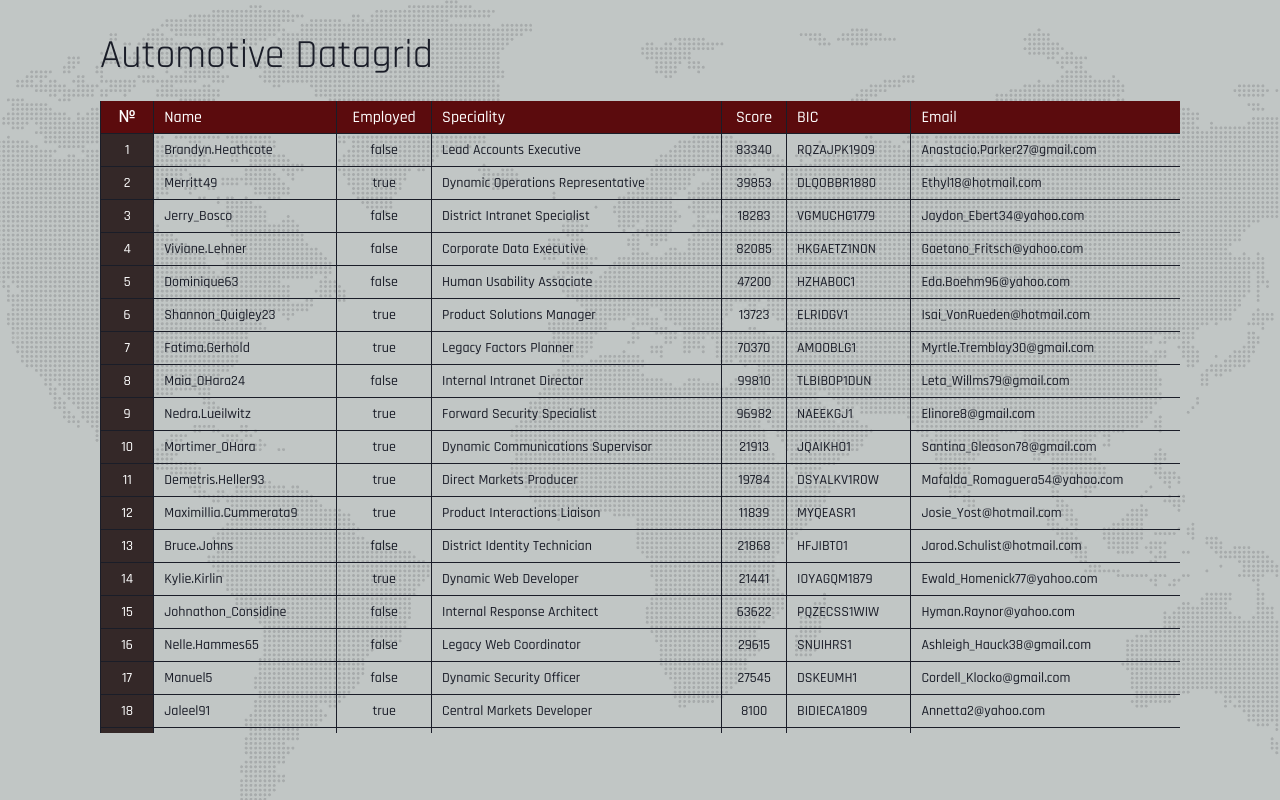
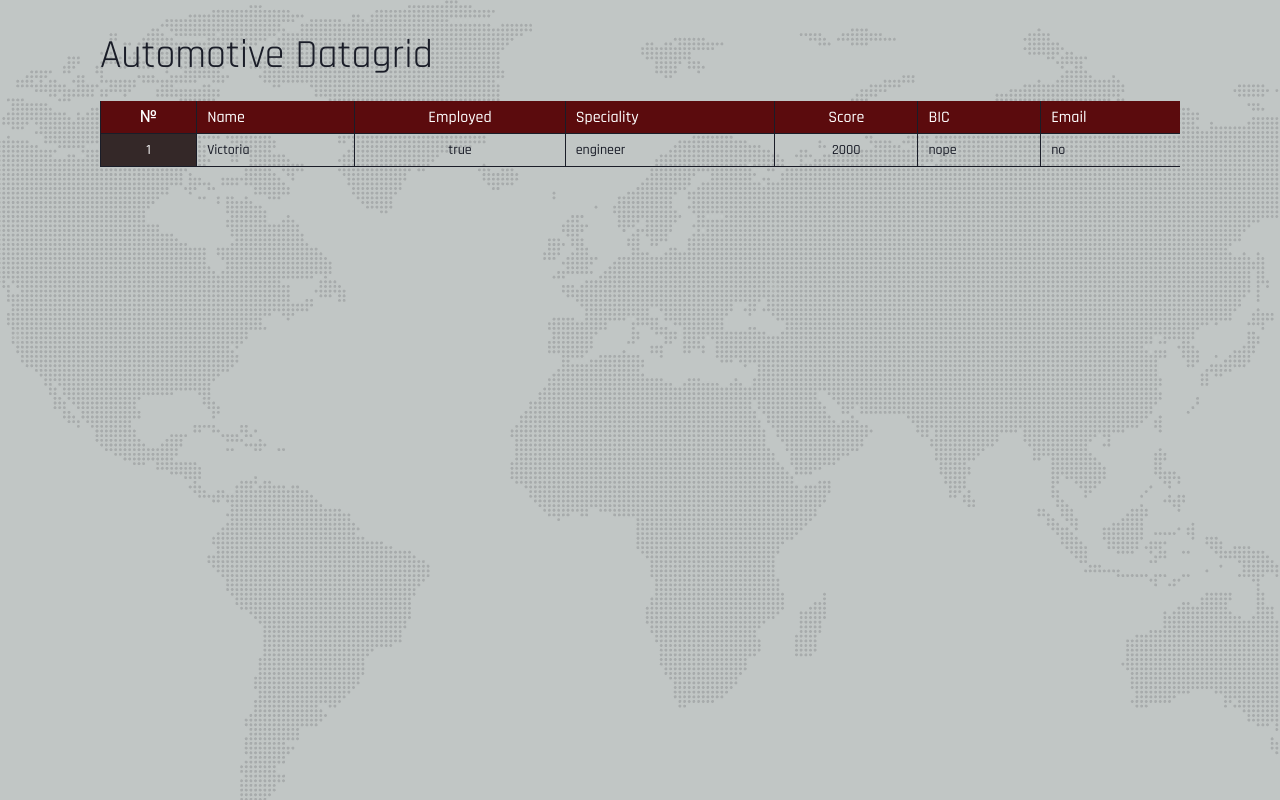
Before and after one commit to Victoria-Butrym/datagrid, a React (Create React App) app in the folder datagrid/: page / in a window 1280 px wide. Built offline with nearby package versions, Linux system fonts and the light colour scheme.

Commit message:
feat: add store to app

```diff
--- a/datagrid/src/App.js
+++ b/datagrid/src/App.js
@@ -1,41 +1,67 @@
 import React, { Component } from "react";
-import Faker from "faker";
+// import Faker from "faker";
+import { Provider } from "react-redux";
+import store from "./reducers/controlState";
+
+// import { createStore } from "redux";
 
 import Table from "./components/Table/table";
 
 import "./App.css";
 
+// const initialState = () => {
+//   return {
+//     users: [
+//       {
+//         position: 1,
+//         name: "Victoria",
+//         boolean: "true",
+//         jobTitle: "engineer",
+//         score: "2000",
+//         finance: "nope",
+//         email: "no",
+//         id: 1
+//       }
+//     ]
+//   };
+// };
+
+// function reducer(state = initialState(), action) {
+//   return state;
+// }
+
+// const store = createStore(reducer);
+
 class App extends Component {
-  state = {
-    users: []
-  };
+  // state = {
+  //   users: []
+  // };
 
   componentDidMount() {
     document.title = "React/Redux datagrid";
   }
 
-  componentWillMount() {
-    for (let i = 0; i < 1000; i++) {
-      const user = {
-        name: Faker.internet.userName(),
-        email: Faker.internet.email(),
-        score: Faker.random.number(),
-        id: i,
-        jobTitle: Faker.name.jobTitle(),
-        finance: Faker.finance.bic(),
-        boolean: `${Faker.random.boolean()}`,
-        position: i + 1
-      };
-      this.setState(prevState => ({
-        users: [...prevState.users, user]
-      }));
-    }
-  }
+  // componentWillMount() {
+  //   for (let i = 0; i < 1000; i++) {
+  //     const user = {
+  //       name: Faker.internet.userName(),
+  //       email: Faker.internet.email(),
+  //       score: Faker.random.number(),
+  //       id: i,
+  //       jobTitle: Faker.name.jobTitle(),
+  //       finance: Faker.finance.bic(),
+  //       boolean: `${Faker.random.boolean()}`,
+  //       position: i + 1
+  //     };
+  //     this.setState(prevState => ({
+  //       users: [...prevState.users, user]
+  //     }));
+  //   }
+  // }
 
   render() {
-    const { users } = this.state;
-
     return (
+      <Provider store={store}>
         <div className="App">
           <h1
             style={{
@@ -47,8 +73,10 @@ class App extends Component {
           >
             Automotive Datagrid
           </h1>
-        <Table data={users} />
+          {/* <Table data={users} /> */}
+          <Table />
         </div>
+      </Provider>
     );
   }
 }
--- a/datagrid/src/components/Table/table.js
+++ b/datagrid/src/components/Table/table.js
@@ -1,6 +1,11 @@
 import React from "react";
+import { connect } from "react-redux";
 
-const Table = ({ data }) => {
+const mapStateToProps = state => ({
+  users: state.users
+});
+
+const Table = ({ users }) => {
   return (
     <div className="table-wrapper">
       <table className="table">
@@ -16,7 +21,7 @@ const Table = ({ data }) => {
           </tr>
         </thead>
         <tbody>
-          {data.map(user => (
+          {users.map(user => (
             <tr key={user.id} className="table-row">
               <td className="center position sticky">{user.position}</td>
               <td className="name">{user.name}</td>
@@ -33,4 +38,4 @@ const Table = ({ data }) => {
   );
 };
 
-export default Table;
+export default connect(mapStateToProps)(Table);
--- /dev/null
+++ b/datagrid/src/reducers/controlState.js
@@ -0,0 +1,27 @@
+// import React from "react";
+import { createStore } from "redux";
+
+const initialState = () => {
+  return {
+    users: [
+      {
+        position: 1,
+        name: "Victoria",
+        boolean: "true",
+        jobTitle: "engineer",
+        score: "2000",
+        finance: "nope",
+        email: "no",
+        id: 1
+      }
+    ]
+  };
+};
+
+function reducer(state = initialState(), action) {
+  return state;
+}
+
+const store = createStore(reducer);
+
+export default store;
```
Lines whose indentation alone changed are shown as unchanged.
